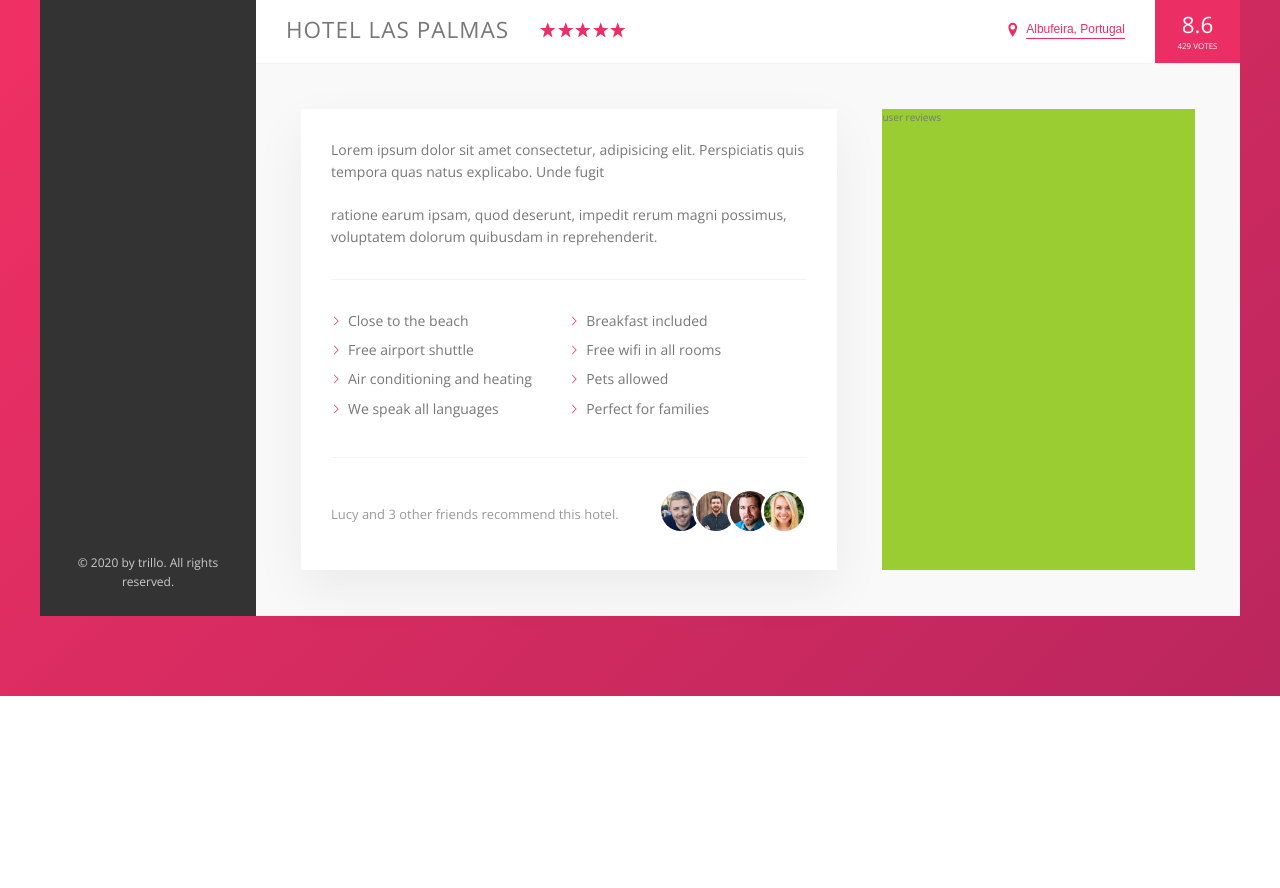
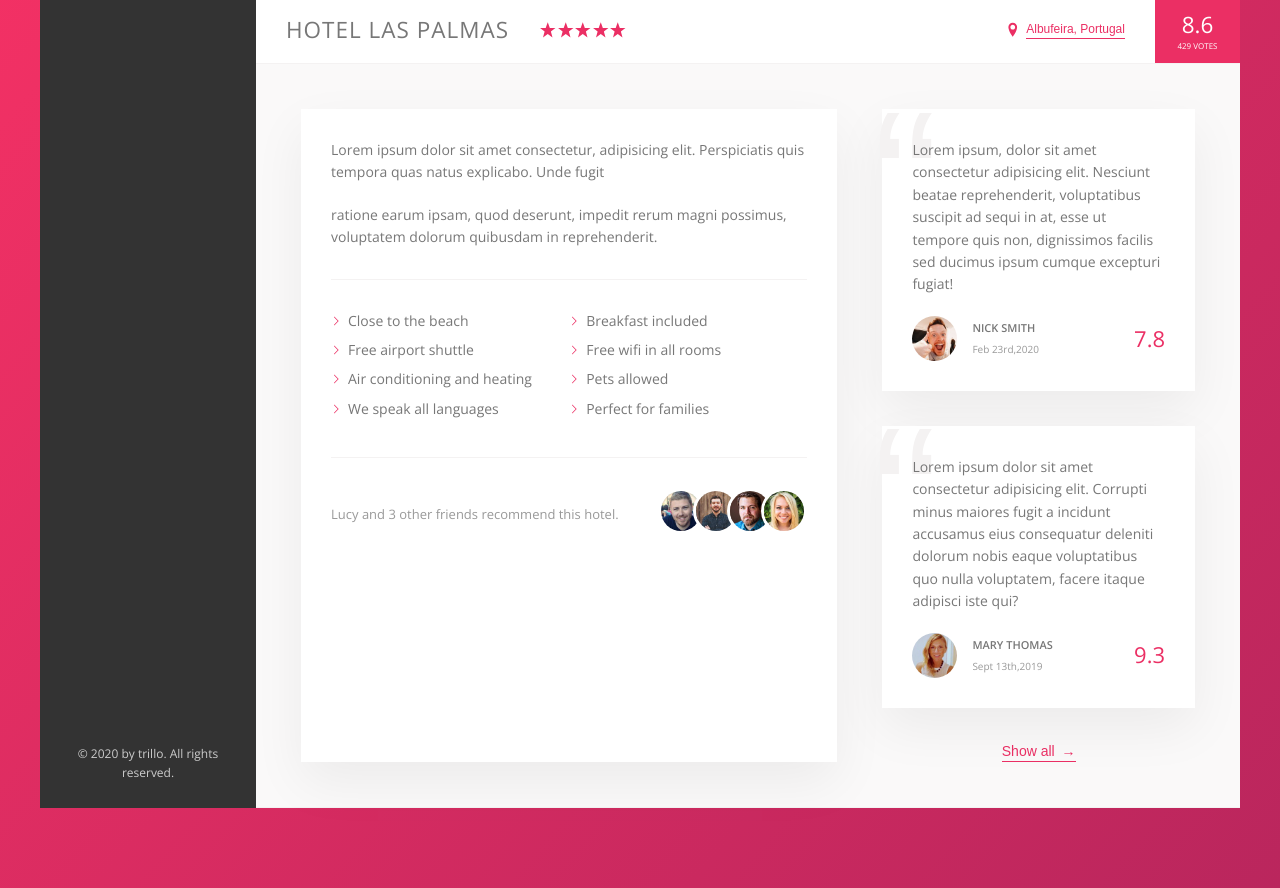
Before and after one commit to Lawrencehudson23/trillo, a plain HTML site: page index.html in a window 1280 px wide. Shown: the part 538-1426 px from the top of the page. Before the commit the page ends 1234 px from the top, so only its background shows below. Drawn offline with nearby package versions, Linux system fonts and the light colour scheme.

Commit message:
show all button

```diff
--- a/css/style.css
+++ b/css/style.css
@@ -233,8 +233,13 @@ body {
   background-color: transparent;
   cursor: pointer;
   transition: all 0.2s; }
+  .btn-inline span {
+    margin-left: 3px;
+    transition: margin-left 0.2s; }
   .btn-inline:hover {
     color: var(--color-grey-dark-1); }
+    .btn-inline:hover span {
+      margin-left: 8px; }
   .btn-inline:focus {
     outline: none;
     animation: pulsate 1s infinite; }
@@ -292,6 +297,50 @@ body {
     .recommend__photo:not(:last-child) {
       margin-right: -1.5rem; }
 
+.review {
+  background-color: #fff;
+  box-shadow: var(--shadow-light);
+  padding: 3rem;
+  margin-bottom: 3.5rem;
+  position: relative; }
+  .review__text {
+    margin-bottom: 2rem;
+    z-index: 10;
+    position: relative;
+    overflow: hidden; }
+  .review__user {
+    display: flex;
+    align-items: center; }
+  .review__photo {
+    height: 4.5rem;
+    width: 4.5rem;
+    border-radius: 50%;
+    margin-right: 1.5rem; }
+  .review__user-box {
+    margin-right: auto; }
+  .review__user-name {
+    font-size: 1.1rem;
+    font-weight: 600;
+    text-transform: uppercase;
+    margin-bottom: 0.4rem; }
+  .review__user-date {
+    font-size: 1rem;
+    color: var(--color-grey-dark-3); }
+  .review__rating {
+    color: var(--color-primary);
+    font-size: 2.2rem;
+    font-weight: 300; }
+  .review::before {
+    content: "\201C";
+    position: absolute;
+    top: -2.75rem;
+    left: -1rem;
+    line-height: 1;
+    font-size: 20rem;
+    color: var(--color-grey-light-2);
+    font-family: sans-serif;
+    z-index: 1; }
+
 .container {
   max-width: 120rem;
   margin: 8rem auto;
@@ -323,13 +372,13 @@ body {
   flex: 1; }
 
 .detail {
+  font-size: 1.4rem;
   display: flex;
   padding: 4.5rem;
   background-color: var(--color-grey-light-1);
   border-bottom: var(--line); }
 
 .description {
-  font-size: 1.4rem;
   background-color: #fff;
   box-shadow: var(--shadow-light);
   padding: 3rem;
@@ -337,5 +386,8 @@ body {
   margin-right: 4.5rem; }
 
 .user-reviews {
-  background-color: yellowgreen;
-  flex: 1; }
+  flex: 1;
+  display: flex;
+  flex-direction: column;
+  justify-content: center;
+  align-items: center; }
--- a/index.html
+++ b/index.html
@@ -199,9 +199,50 @@
                 </div>
               </div>
             </div>
-            <div class="user-reviews">
-              user reviews
-            </div>
+            <figure class="user-reviews">
+              <figure class="review">
+                <blockquote class="review__text">
+                  Lorem ipsum, dolor sit amet consectetur adipisicing elit.
+                  Nesciunt beatae reprehenderit, voluptatibus suscipit ad sequi
+                  in at, esse ut tempore quis non, dignissimos facilis sed
+                  ducimus ipsum cumque excepturi fugiat!
+                </blockquote>
+                <figcaption class="review__user">
+                  <img
+                    src="img/user-1.jpg"
+                    alt="User 1"
+                    class="review__photo"
+                  />
+                  <div class="review__user-box">
+                    <p class="review__user-name">Nick Smith</p>
+                    <p class="review__user-date">Feb 23rd,2020</p>
+                  </div>
+                  <div class="review__rating">7.8</div>
+                </figcaption>
+              </figure>
+
+              <figure class="review">
+                <blockquote class="review__text">
+                  Lorem ipsum dolor sit amet consectetur adipisicing elit.
+                  Corrupti minus maiores fugit a incidunt accusamus eius
+                  consequatur deleniti dolorum nobis eaque voluptatibus quo
+                  nulla voluptatem, facere itaque adipisci iste qui?
+                </blockquote>
+                <figcaption class="review__user">
+                  <img
+                    src="img/user-2.jpg"
+                    alt="User 2"
+                    class="review__photo"
+                  />
+                  <div class="review__user-box">
+                    <p class="review__user-name">Mary Thomas</p>
+                    <p class="review__user-date">Sept 13th,2019</p>
+                  </div>
+                  <div class="review__rating">9.3</div>
+                </figcaption>
+              </figure>
+              <button class="btn-inline">Show all <span>&rarr;</span></button>
+            </figure>
           </div>
         </main>
       </div>
--- a/sass/_component.scss
+++ b/sass/_component.scss
@@ -266,8 +266,17 @@
   cursor: pointer;
   transition: all 0.2s;
 
+  & span {
+    margin-left: 3px;
+    transition: margin-left 0.2s;
+  }
+
   &:hover {
     color: var(--color-grey-dark-1);
+
+    span {
+      margin-left: 8px;
+    }
   }
 
   &:focus {
@@ -362,3 +371,60 @@
     }
   }
 }
+
+/////////////////////////////////
+// REVIEWS
+.review {
+  background-color: #fff;
+  box-shadow: var(--shadow-light);
+  padding: 3rem;
+  margin-bottom: 3.5rem;
+  position: relative;
+
+  &__text {
+    margin-bottom: 2rem;
+    z-index: 10;
+    position: relative;
+    overflow: hidden;
+  }
+  &__user {
+    display: flex;
+    align-items: center;
+  }
+  &__photo {
+    height: 4.5rem;
+    width: 4.5rem;
+    border-radius: 50%;
+    margin-right: 1.5rem;
+  }
+  &__user-box {
+    margin-right: auto;
+  }
+  &__user-name {
+    font-size: 1.1rem;
+    font-weight: 600;
+    text-transform: uppercase;
+    margin-bottom: 0.4rem;
+  }
+  &__user-date {
+    font-size: 1rem;
+    color: var(--color-grey-dark-3);
+  }
+  &__rating {
+    color: var(--color-primary);
+    font-size: 2.2rem;
+    font-weight: 300;
+  }
+
+  &::before {
+    content: "\201C";
+    position: absolute;
+    top: -2.75rem;
+    left: -1rem;
+    line-height: 1;
+    font-size: 20rem;
+    color: var(--color-grey-light-2);
+    font-family: sans-serif;
+    z-index: 1;
+  }
+}
--- a/sass/_layout.scss
+++ b/sass/_layout.scss
@@ -37,6 +37,7 @@
 }
 
 .detail {
+  font-size: 1.4rem;
   display: flex;
   padding: 4.5rem;
   background-color: var(--color-grey-light-1);
@@ -44,7 +45,6 @@
 }
 
 .description {
-  font-size: 1.4rem;
   background-color: #fff;
   box-shadow: var(--shadow-light);
   padding: 3rem;
@@ -53,6 +53,10 @@
 }
 
 .user-reviews {
-  background-color: yellowgreen;
   flex: 1;
+
+  display: flex;
+  flex-direction: column;
+  justify-content: center;
+  align-items: center;
 }
```
